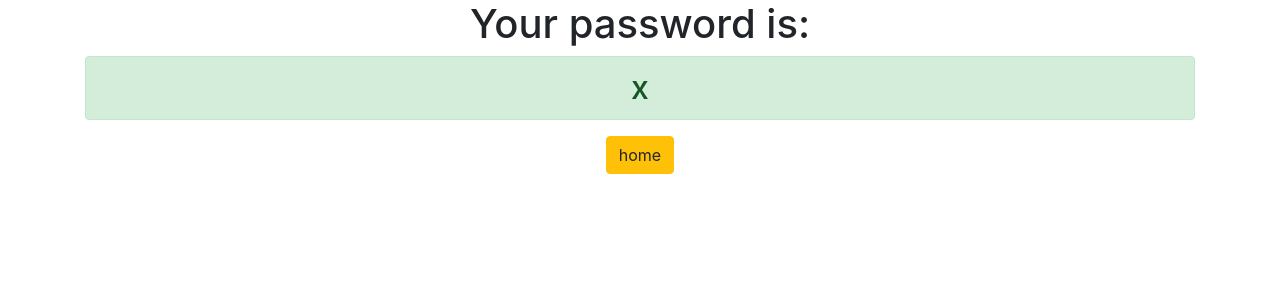
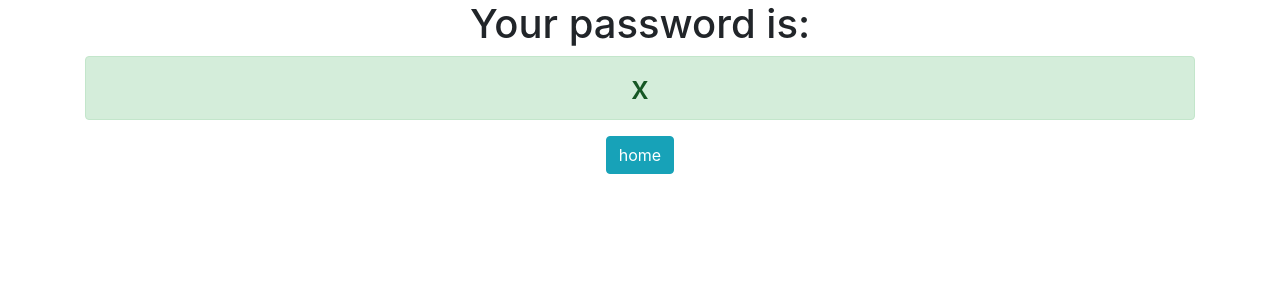
Before and after one commit to gokulstar10/django3-password-generator, a Django app: template generator/templates/generator/password.html in a window 1280 px wide. Shown: the top 300 px of the page. Run offline with Django 3.2, Linux system fonts and the light colour scheme; the template is opened without the code that fills it: most values are stand-ins (such as "Sample title", 1, 10 or a date in 2020); some libraries are stand-ins or nearby versions.

Commit message:
I made some tweaks

```diff
--- a/generator/templates/generator/password.html
+++ b/generator/templates/generator/password.html
@@ -3,5 +3,5 @@
 
   <h1>Your password is:</h1>
   <h2 class="alert alert-success">{{ password }}</h2>
-  <a href="{% url 'home' %}"class="btn btn-warning">home</a>
+  <a href="{% url 'home' %}"class="btn btn-info">home</a>
 </div>
--- a/password_generator/settings.py
+++ b/password_generator/settings.py
@@ -20,7 +20,7 @@ BASE_DIR = os.path.dirname(os.path.dirname(os.path.abspath(__file__)))
 # See https://docs.djangoproject.com/en/3.0/howto/deployment/checklist/
 
 # SECURITY WARNING: keep the secret key used in production secret!
-SECRET_KEY = 'v6iu(8=&@+eo5-97ml)om+2olke2b)z42l$3o+!0k!nj@vd(x6'
+SECRET_KEY = 'v6iu(8=&@+eo5-97ml)om+2olke2b)z42l$3o+!0k!nj@vd(x6'jkl
 
 # SECURITY WARNING: don't run with debug turned on in production!
 DEBUG = True
```
